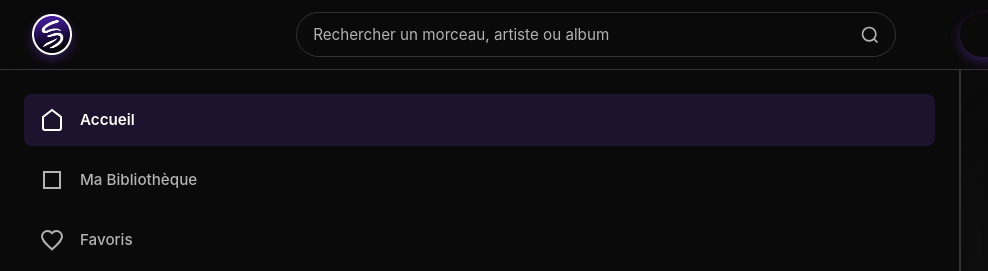
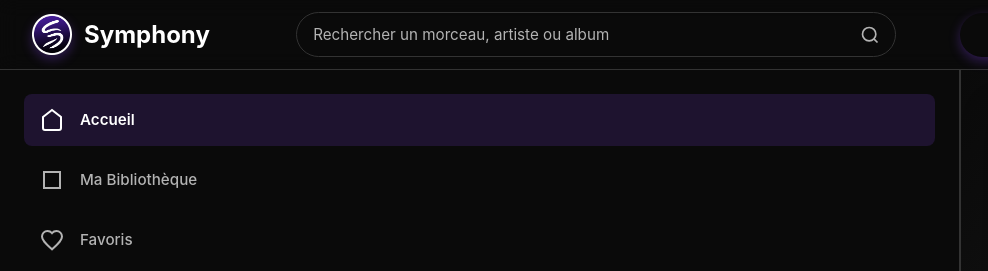
Before and after one commit to SkyNigh1/Symphony, a plain HTML site: page index.html in a window 1280 px wide. Shown: the top 271 px of the page, 0-988 px from the left. Drawn offline with Linux system fonts and the light colour scheme; no server answers.

Commit message:
Add files via upload

```diff
--- a/css/header.css
+++ b/css/header.css
@@ -36,11 +36,11 @@
 }
 
 .brand-name {
+    color: white;
     font-size: 1.5rem;
     font-weight: 700;
     background: var(--accent-gradient);
     -webkit-background-clip: text;
-    -webkit-text-fill-color: transparent;
     background-clip: text;
     margin: 0;
 }
```
